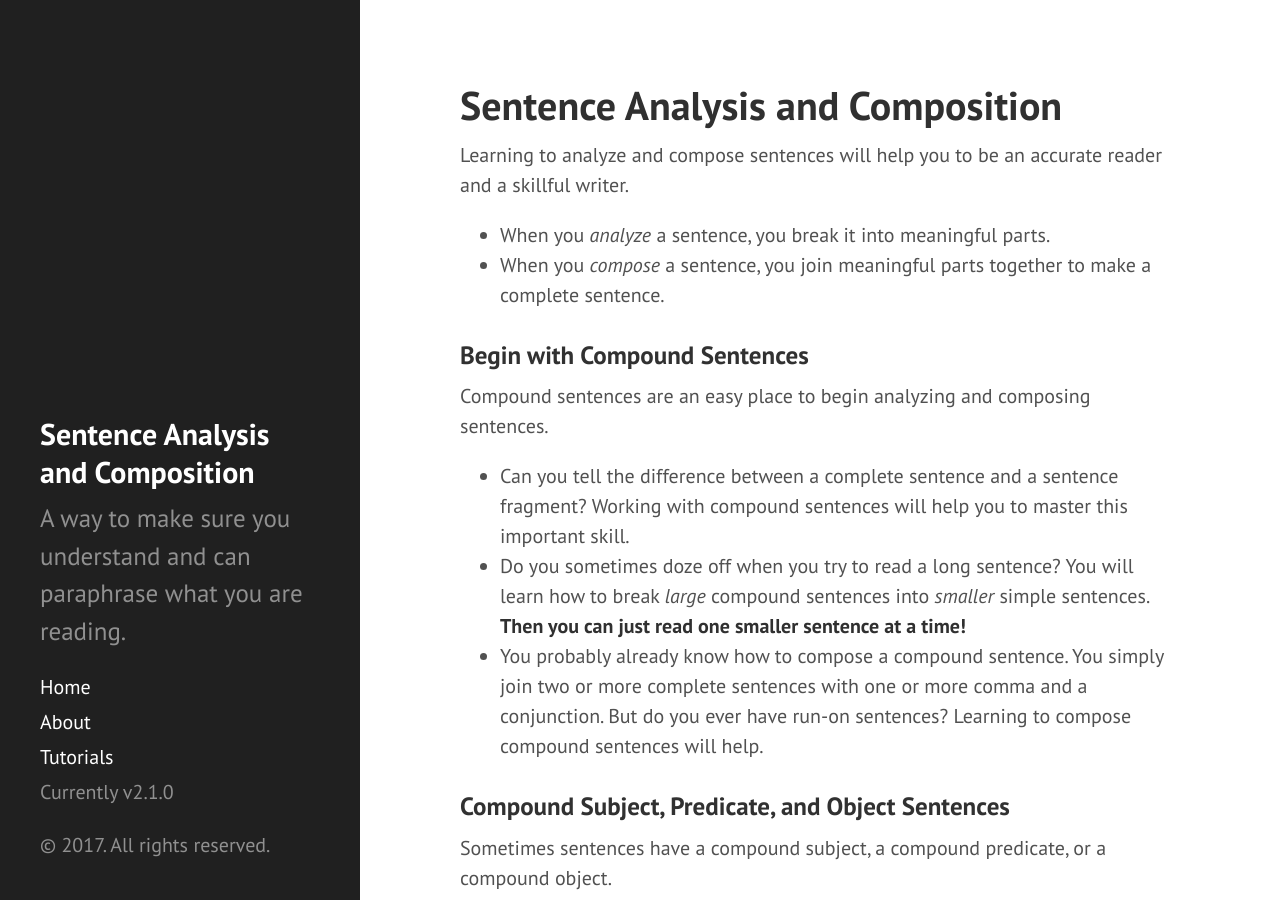
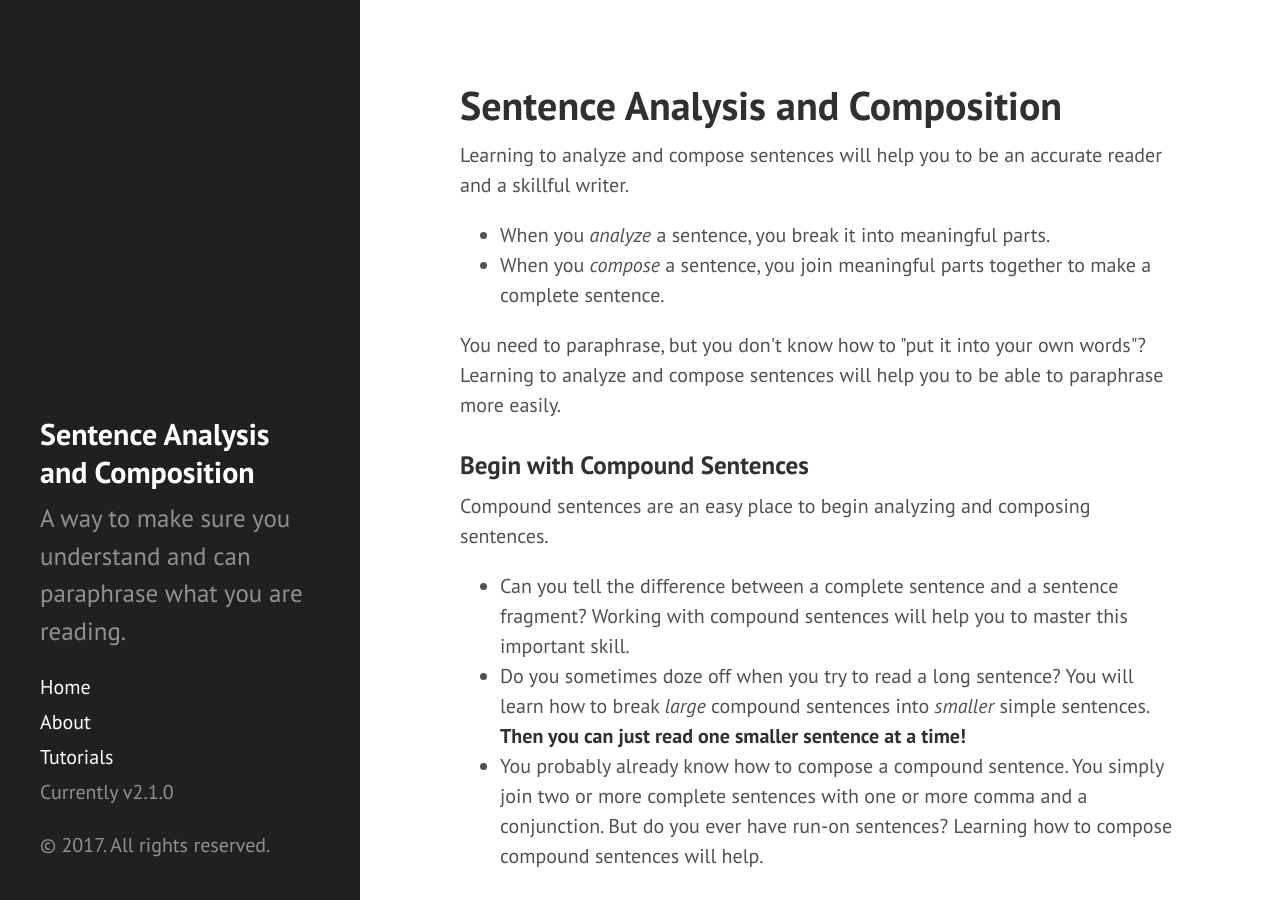
Before and after one commit to srogersact/srogersact.github.io, a Jekyll site: the page index.html, which Jekyll copies as it is, in a window 1280 px wide and 900 px high. Built offline with Jekyll 4.4.1, drawn with Linux system fonts in a browser that asks for light colours.

Commit message:
More text.

```diff
--- a/index.html
+++ b/index.html
@@ -93,13 +93,14 @@
    <li>When you <em>analyze</em> a sentence, you break it into meaningful parts.</li>
    <li>When you <em>compose</em> a sentence, you join meaningful parts together to make a complete sentence.</li>
 </ul>
+ <p>You need to paraphrase, but you don't know how to "put it into your own words"? Learning to analyze and compose sentences will help you to be able to paraphrase more easily.</p>
 <h3 id="compound-sentences">Begin with Compound Sentences</h3>
 
 <p>Compound sentences are an easy place to begin analyzing and composing sentences. </p>
 <ul>
   <li>Can you tell the difference between a complete sentence and a sentence fragment? Working with compound sentences will help you to master this important skill.</li>
   <li>Do you sometimes doze off when you try to read a long sentence? You will learn how to break <em>large</em> compound sentences into <em>smaller</em> simple sentences. <strong>Then you can just read one smaller sentence at a time!</strong></li>
-   <li>You probably already know how to compose a compound sentence. You simply join two or more complete sentences with one or more comma and a conjunction. But do you ever have run-on sentences? Learning to compose compound sentences will help.</li>
+   <li>You probably already know how to compose a compound sentence. You simply join two or more complete sentences with one or more comma and a conjunction. But do you ever have run-on sentences? Learning how to compose compound sentences will help.</li>
 </ul>
 <h3 id="compound-subject-predicate-object">Compound Subject, Predicate, and Object Sentences</h3>
 
```
